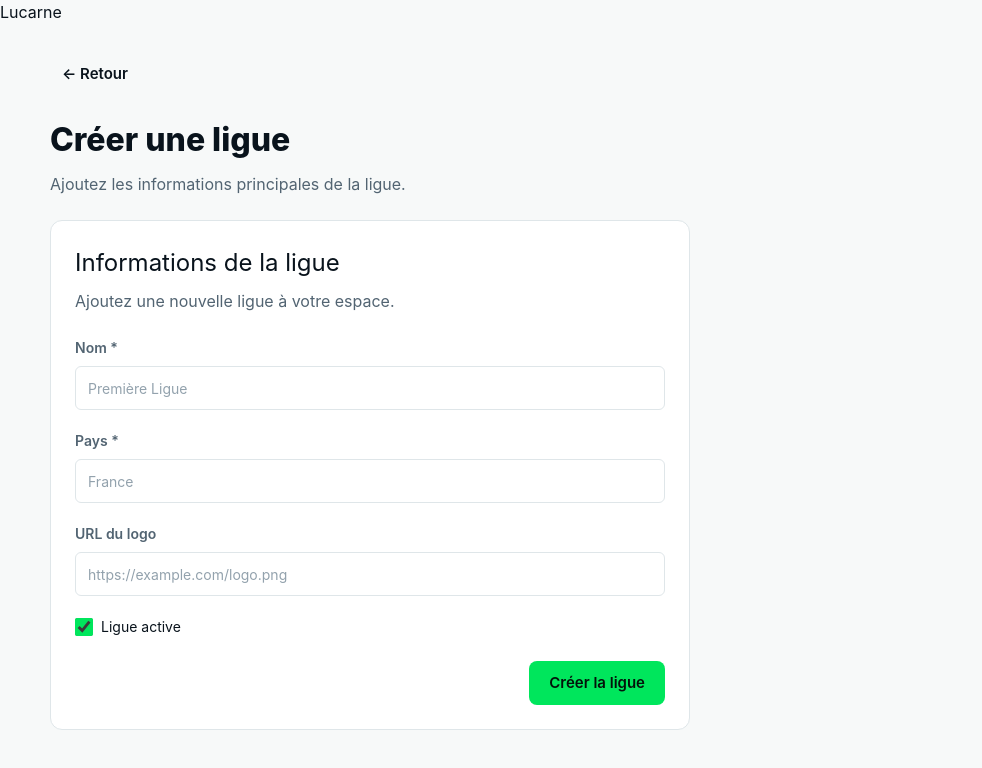
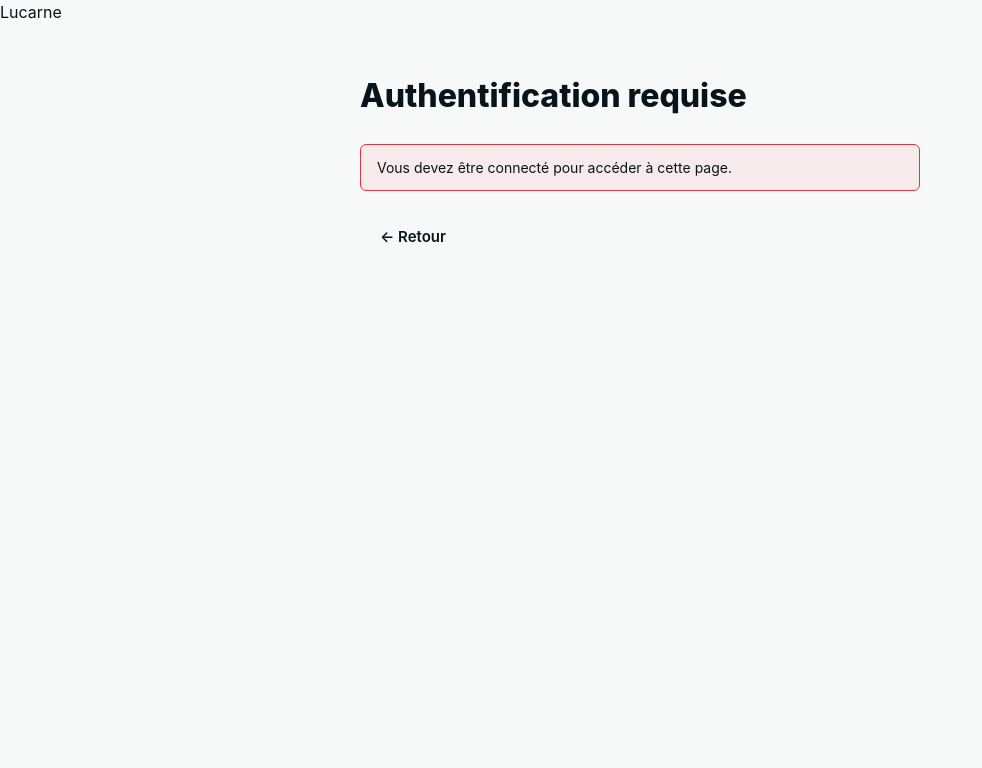
Before and after one commit to WildCodeSchool-2025-09/p3-0526-remote-lucarne, a React (Vite) app in the folder apps/web/: page /dashboard/leagues/new in a window 1280 px wide. Shown: the top 768 px of the page, without its empty margins (0-982 px from the left). Built offline with nearby package versions, Linux system fonts and the light colour scheme; no server answers; what @lucarne/shared would draw is missing.

Commit message:
LEAGUE-001/add-create-league-route-protection

```diff
--- /dev/null
+++ b/apps/web/src/auth/RequireRole.tsx
@@ -0,0 +1,47 @@
+import type { ReactNode } from "react";
+import { useNavigate } from "react-router";
+import { Alert, Button } from "../ui";
+import { getCurrentAppRole, hasRole } from "./authRole";
+import type { AppRole } from "./authRole";
+
+interface RequireRoleProps {
+  allowedRoles: readonly AppRole[];
+  children: ReactNode;
+}
+
+function RequireRole({ allowedRoles, children }: RequireRoleProps) {
+  const navigate = useNavigate();
+  const role = getCurrentAppRole();
+
+  if (hasRole(role, allowedRoles)) {
+    return children;
+  }
+
+  const isAuthenticated = role != null;
+
+  return (
+    <section className="auth-state-page" aria-labelledby="auth-state-title">
+      <div className="auth-state-page__container">
+        <h1 id="auth-state-title">
+          {isAuthenticated ? "Accès refusé" : "Authentification requise"}
+        </h1>
+        <Alert variant="danger">
+          {isAuthenticated
+            ? "Vous n’avez pas les droits nécessaires pour créer une ligue."
+            : "Vous devez être connecté pour accéder à cette page."}
+        </Alert>
+        <Button
+          onClick={() => {
+            void navigate(-1);
+          }}
+          variant="ghost"
+        >
+          ← Retour
+        </Button>
+      </div>
+    </section>
+  );
+}
+
+export { RequireRole };
+export type { RequireRoleProps };
--- /dev/null
+++ b/apps/web/src/auth/authRole.ts
@@ -0,0 +1,98 @@
+import { getAccessToken } from "../lib/authToken";
+
+const APP_ROLES = {
+  ADMIN: "ADMIN",
+  MODERATOR: "MODERATOR",
+  EDITOR: "EDITOR",
+  USER: "USER",
+} as const;
+
+type AppRole = (typeof APP_ROLES)[keyof typeof APP_ROLES];
+
+const CREATE_LEAGUE_ROLES = [APP_ROLES.ADMIN] as const;
+
+interface AccessTokenPayload {
+  role: AppRole;
+}
+
+function isAppRole(value: string): value is AppRole {
+  return Object.values(APP_ROLES).includes(value as AppRole);
+}
+
+function decodeBase64Url(value: string): string | null {
+  try {
+    const normalizedValue = value.replace(/-/g, "+").replace(/_/g, "/");
+    const padding = "=".repeat((4 - (normalizedValue.length % 4)) % 4);
+
+    return atob(`${normalizedValue}${padding}`);
+  } catch {
+    return null;
+  }
+}
+
+function decodeAccessToken(token: string): AccessTokenPayload | null {
+  const segments = token.split(".");
+
+  if (segments.length !== 3) {
+    return null;
+  }
+
+  const payloadText = decodeBase64Url(segments[1]);
+
+  if (payloadText == null) {
+    return null;
+  }
+
+  try {
+    const payload: unknown = JSON.parse(payloadText);
+
+    if (typeof payload !== "object" || payload == null || !("role" in payload)) {
+      return null;
+    }
+
+    const role = payload.role;
+
+    if (typeof role !== "string" || !isAppRole(role)) {
+      return null;
+    }
+
+    if ("exp" in payload) {
+      if (typeof payload.exp !== "number" || payload.exp <= Math.floor(Date.now() / 1000)) {
+        return null;
+      }
+    }
+
+    return { role };
+  } catch {
+    return null;
+  }
+}
+
+function getCurrentAppRole(): AppRole | null {
+  const accessToken = getAccessToken();
+
+  if (accessToken == null) {
+    return null;
+  }
+
+  return decodeAccessToken(accessToken)?.role ?? null;
+}
+
+function hasRole(role: AppRole | null, allowedRoles: readonly AppRole[]): boolean {
+  return role != null && allowedRoles.includes(role);
+}
+
+function canCreateLeague(role: AppRole | null): boolean {
+  return hasRole(role, CREATE_LEAGUE_ROLES);
+}
+
+export {
+  APP_ROLES,
+  CREATE_LEAGUE_ROLES,
+  canCreateLeague,
+  decodeAccessToken,
+  getCurrentAppRole,
+  hasRole,
+  isAppRole,
+};
+export type { AccessTokenPayload, AppRole };
--- a/apps/web/src/router.tsx
+++ b/apps/web/src/router.tsx
@@ -1,5 +1,7 @@
 import { createBrowserRouter } from "react-router";
 import App from "./App";
+import { CREATE_LEAGUE_ROLES } from "./auth/authRole";
+import { RequireRole } from "./auth/RequireRole";
 import CreateLeaguePage from "./features/league/pages/CreateLeaguePage";
 import HomePage from "./pages/HomePage";
 import NotFoundPage from "./pages/NotFoundPage";
@@ -21,7 +23,11 @@ const router = createBrowserRouter([
       },
       {
         path: "dashboard/leagues/new",
-        Component: CreateLeaguePage,
+        element: (
+          <RequireRole allowedRoles={CREATE_LEAGUE_ROLES}>
+            <CreateLeaguePage />
+          </RequireRole>
+        ),
       },
       {
         path: "*",
--- a/apps/web/src/styles/global.css
+++ b/apps/web/src/styles/global.css
@@ -271,9 +271,35 @@ input {
   max-width: 640px;
 }
 
+.auth-state-page {
+  min-height: calc(100vh - 56px);
+  padding: 48px 24px;
+}
+
+.auth-state-page__container {
+  display: grid;
+  gap: 24px;
+  margin: 0 auto;
+  max-width: 560px;
+}
+
+.auth-state-page__container h1 {
+  font-size: 32px;
+  font-weight: 800;
+  margin: 0;
+}
+
+.auth-state-page__container .lucarne-button {
+  justify-self: start;
+}
+
 @media (max-width: 600px) {
   .create-league-page {
     padding: 24px 16px 32px;
+  }
+
+  .auth-state-page {
+    padding: 32px 16px;
   }
 
   .create-league-form {
```
Also changed, not shown: 2 other files (tests, documents, lock files or other folders).
